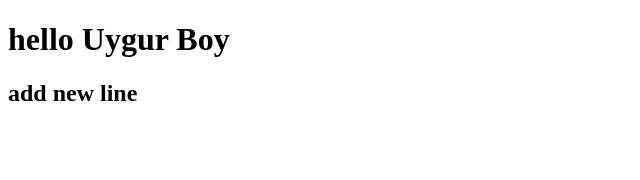
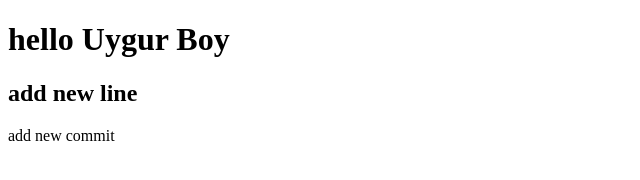
Before and after one commit to KawulJan/git-demo, a plain HTML site: page index.html in a window 1280 px wide. Shown: the whole page, without its empty margins (0-640 px from the left). Drawn offline with Linux system fonts and the light colour scheme.

```diff
--- a/index.html
+++ b/index.html
@@ -9,5 +9,6 @@
 <body>
     <h1>hello Uygur Boy </h1>
     <h2>add new line</h2>
+    <p>add new commit</p>
 </body>
 </html>
```
